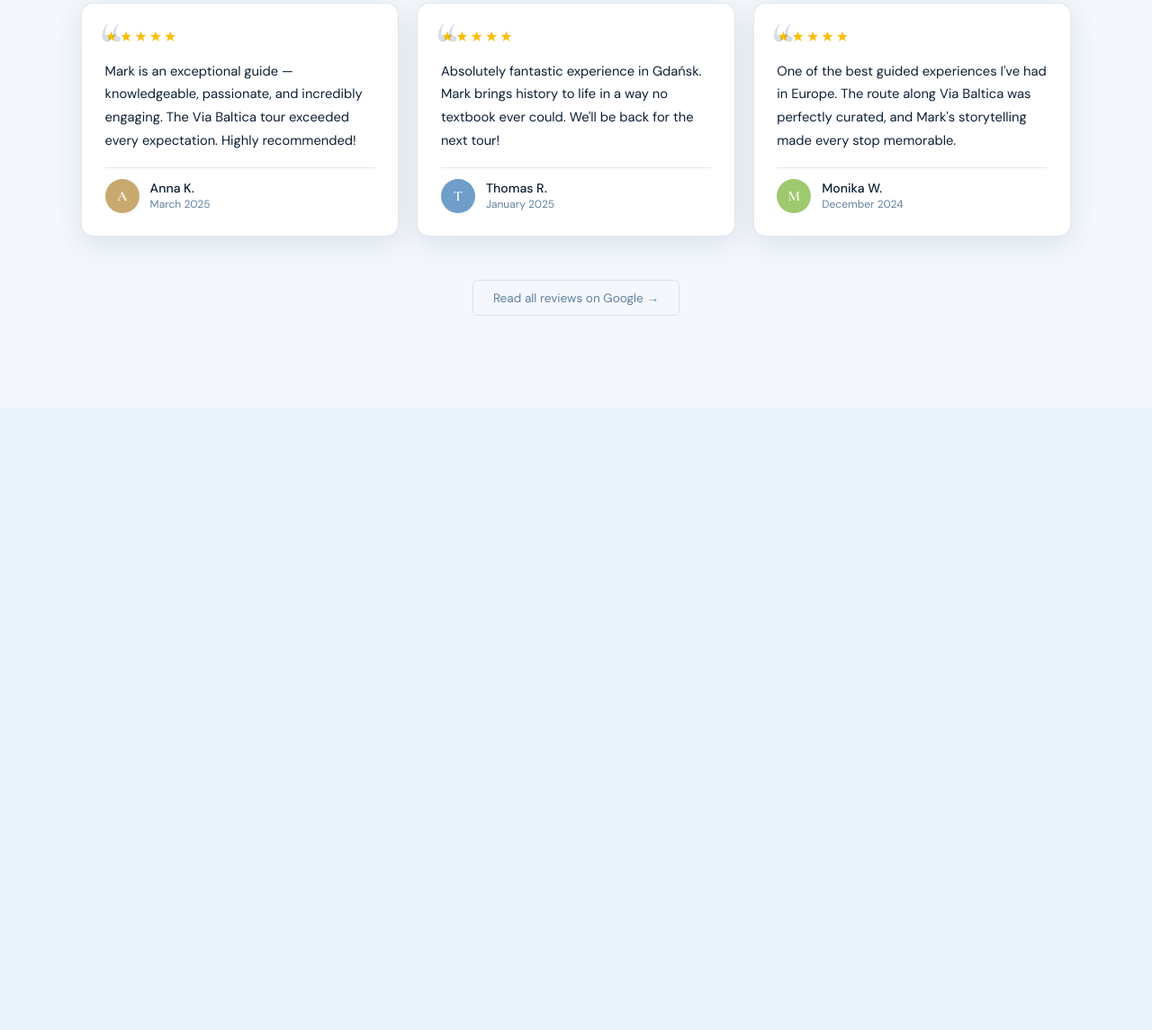
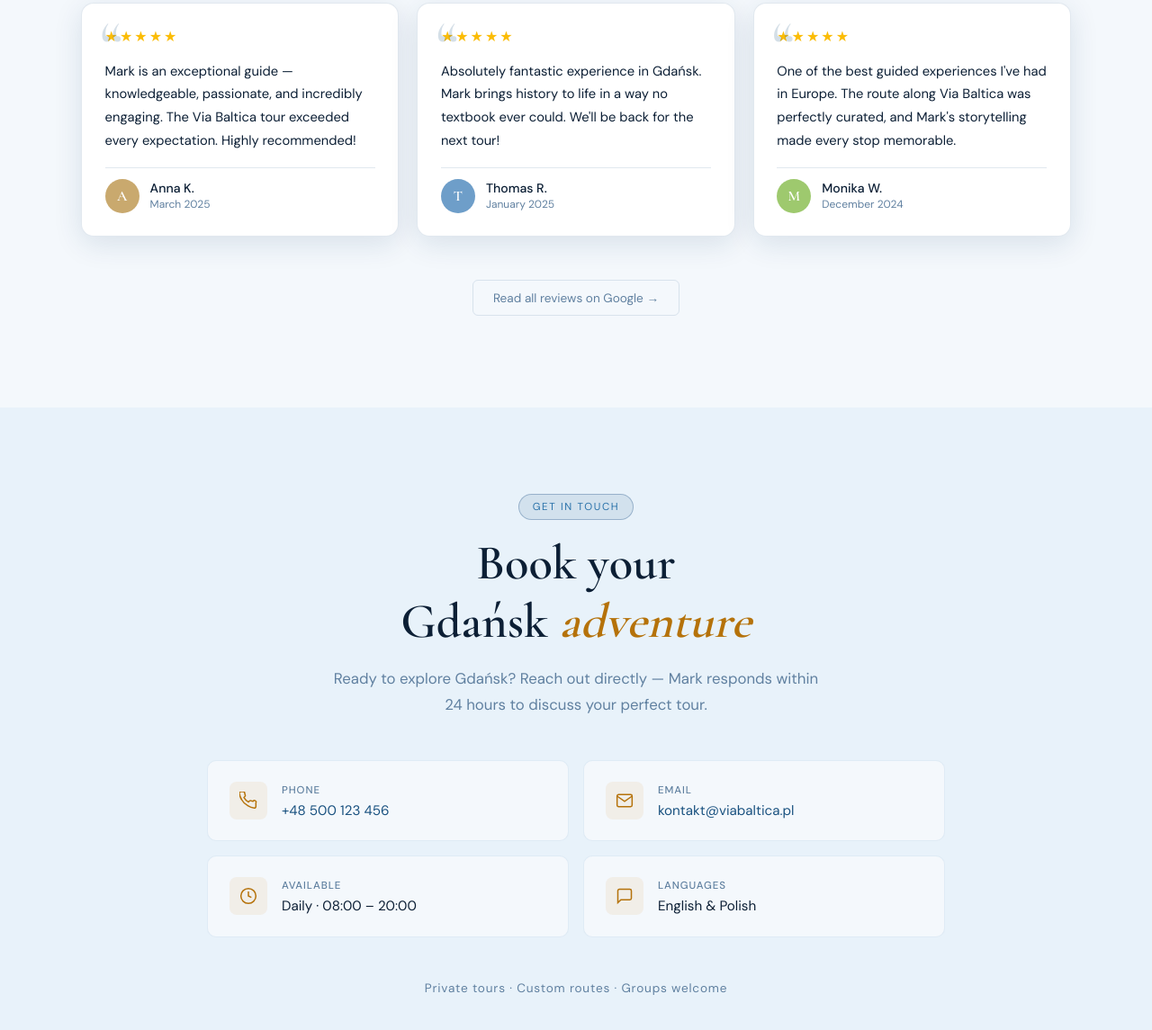
Before and after one commit to PierreSimonDeLaplace/ViaBaltica, a website built with Vite: page index.html in a window 1280 px wide. Shown: the part 2798-3943 px from the top of the page at 90% size. Before the commit the page ends 3251 px from the top, so only its background shows below. Built offline with nearby package versions, Linux system fonts and the light colour scheme.

Commit message:
Add `contact` section

```diff
--- a/src/components/about/about.html
+++ b/src/components/about/about.html
@@ -148,7 +148,7 @@
 
       <div class="about-cta">
         <a href="#trips" class="btn-primary" data-i18n="about.ctaTours">Browse Tours</a>
-        <a href="#"      class="btn-outline" data-i18n="about.ctaContact">Get in touch</a>
+        <a href="#contact" class="btn-outline" data-i18n="about.ctaContact">Get in touch</a>
       </div>
     </div>
 
--- /dev/null
+++ b/src/components/contact/contact.css
@@ -0,0 +1,131 @@
+.contact-section {
+  padding: 6rem 1.5rem;
+  background: var(--bg);
+  scroll-margin-top: var(--nav-height);
+}
+
+.contact-inner {
+  max-width: 820px;
+  margin: 0 auto;
+  display: flex;
+  flex-direction: column;
+  gap: 3rem;
+}
+
+.contact-header {
+  display: flex;
+  flex-direction: column;
+  align-items: center;
+  gap: 1rem;
+  text-align: center;
+}
+
+.contact-header h2 {
+  font-family: 'Cormorant Garamond', serif;
+  font-size: clamp(2.2rem, 5vw, 3.4rem);
+  font-weight: 600;
+  color: var(--text);
+  line-height: 1.2;
+}
+
+.contact-header h2 em {
+  color: var(--accent);
+  font-style: italic;
+}
+
+.contact-lead {
+  max-width: 540px;
+  color: var(--muted);
+  font-size: 1.05rem;
+  line-height: 1.7;
+}
+
+.contact-grid {
+  display: grid;
+  grid-template-columns: 1fr 1fr;
+  gap: 1rem;
+}
+
+.contact-card {
+  display: flex;
+  align-items: flex-start;
+  gap: 1rem;
+  padding: 1.4rem 1.5rem;
+  background: var(--surface);
+  border: 1px solid rgba(74, 143, 192, 0.12);
+  border-radius: 10px;
+  transition: border-color 0.25s ease, transform 0.25s ease;
+}
+
+.contact-card:hover {
+  border-color: rgba(74, 143, 192, 0.3);
+  transform: translateY(-2px);
+}
+
+.contact-card-icon {
+  flex-shrink: 0;
+  width: 42px;
+  height: 42px;
+  display: flex;
+  align-items: center;
+  justify-content: center;
+  background: rgba(212, 146, 58, 0.1);
+  border-radius: 8px;
+  color: var(--accent);
+}
+
+.contact-card-icon svg {
+  width: 20px;
+  height: 20px;
+}
+
+.contact-card-content {
+  display: flex;
+  flex-direction: column;
+  gap: 0.3rem;
+  min-width: 0;
+  padding-top: 0.15rem;
+}
+
+.contact-card-label {
+  font-size: 0.72rem;
+  text-transform: uppercase;
+  letter-spacing: 0.08em;
+  color: var(--muted);
+  font-weight: 500;
+}
+
+.contact-card-value {
+  font-size: 0.95rem;
+  color: var(--text);
+  line-height: 1.4;
+}
+
+.contact-link {
+  color: var(--blue);
+  text-decoration: none;
+  font-size: 0.95rem;
+  transition: color 0.2s ease;
+  word-break: break-all;
+}
+
+.contact-link:hover {
+  color: var(--accent);
+}
+
+.contact-note {
+  text-align: center;
+  color: var(--muted);
+  font-size: 0.85rem;
+  letter-spacing: 0.06em;
+}
+
+@media (max-width: 560px) {
+  .contact-section {
+    padding: 4rem 1.2rem;
+  }
+
+  .contact-grid {
+    grid-template-columns: 1fr;
+  }
+}
--- /dev/null
+++ b/src/components/contact/contact.html
@@ -0,0 +1,67 @@
+<section class="contact-section" id="contact">
+  <div class="contact-inner">
+
+    <div class="contact-header">
+      <span class="badge" data-i18n="contact.badge">contact.badge</span>
+      <h2 data-i18n-html="contact.heading">contact.heading</h2>
+      <p class="contact-lead" data-i18n="contact.body">contact.body</p>
+    </div>
+
+    <div class="contact-grid">
+
+      <div class="contact-card">
+        <div class="contact-card-icon">
+          <svg viewBox="0 0 24 24" fill="none" stroke="currentColor" stroke-width="1.8">
+            <path d="M22 16.92v3a2 2 0 01-2.18 2 19.79 19.79 0 01-8.63-3.07A19.5 19.5 0 013.07 10.8a19.79 19.79 0 01-3.07-8.68A2 2 0 012 0h3a2 2 0 012 1.72 12.84 12.84 0 00.7 2.81 2 2 0 01-.45 2.11L6.09 7.91a16 16 0 006 6l1.27-1.27a2 2 0 012.11-.45 12.84 12.84 0 002.81.7A2 2 0 0122 14.92z"/>
+          </svg>
+        </div>
+        <div class="contact-card-content">
+          <span class="contact-card-label" data-i18n="contact.phone.label">contact.phone.label</span>
+          <span class="contact-card-value" id="contact-phone-slot"></span>
+        </div>
+      </div>
+
+      <div class="contact-card">
+        <div class="contact-card-icon">
+          <svg viewBox="0 0 24 24" fill="none" stroke="currentColor" stroke-width="1.8">
+            <path d="M4 4h16c1.1 0 2 .9 2 2v12c0 1.1-.9 2-2 2H4c-1.1 0-2-.9-2-2V6c0-1.1.9-2 2-2z"/>
+            <polyline points="22,6 12,13 2,6"/>
+          </svg>
+        </div>
+        <div class="contact-card-content">
+          <span class="contact-card-label" data-i18n="contact.email.label">contact.email.label</span>
+          <span class="contact-card-value" id="contact-email-slot"></span>
+        </div>
+      </div>
+
+      <div class="contact-card">
+        <div class="contact-card-icon">
+          <svg viewBox="0 0 24 24" fill="none" stroke="currentColor" stroke-width="1.8">
+            <circle cx="12" cy="12" r="10"/>
+            <polyline points="12 6 12 12 16 14"/>
+          </svg>
+        </div>
+        <div class="contact-card-content">
+          <span class="contact-card-label" data-i18n="contact.hours.label">contact.hours.label</span>
+          <span class="contact-card-value" data-i18n="contact.hours.value">contact.hours.value</span>
+        </div>
+      </div>
+
+      <div class="contact-card">
+        <div class="contact-card-icon">
+          <svg viewBox="0 0 24 24" fill="none" stroke="currentColor" stroke-width="1.8">
+            <path d="M21 15a2 2 0 01-2 2H7l-4 4V5a2 2 0 012-2h14a2 2 0 012 2z"/>
+          </svg>
+        </div>
+        <div class="contact-card-content">
+          <span class="contact-card-label" data-i18n="contact.lang.label">contact.lang.label</span>
+          <span class="contact-card-value" data-i18n="contact.lang.value">contact.lang.value</span>
+        </div>
+      </div>
+
+    </div>
+
+    <p class="contact-note" data-i18n="contact.note">contact.note</p>
+
+  </div>
+</section>
--- /dev/null
+++ b/src/components/contact/contact.ts
@@ -0,0 +1,40 @@
+import html from './contact.html?raw';
+import './contact.css';
+
+export function mount(target: HTMLElement): void {
+  target.insertAdjacentHTML('beforeend', html);
+  injectPhone();
+  injectEmail();
+}
+
+function injectPhone(): void {
+  const slot = document.getElementById('contact-phone-slot');
+  if (!slot) return;
+
+  // Digits split across literals — keeps the full number out of static HTML source
+  const cc   = "+" + "4" + "8";
+  const seg1 = "5" + "0" + "0";
+  const seg2 = "1" + "2" + "3";
+  const seg3 = "4" + "5" + "6";
+
+  const a = document.createElement('a');
+  a.href      = "tel:" + cc + seg1 + seg2 + seg3;
+  a.textContent = `${cc} ${seg1} ${seg2} ${seg3}`;
+  a.className = 'contact-link';
+  slot.appendChild(a);
+}
+
+function injectEmail(): void {
+  const slot = document.getElementById('contact-email-slot');
+  if (!slot) return;
+
+  // Split to keep the full address out of static source
+  const user = "kont" + "akt";
+  const host = "viab" + "altica" + ".pl";
+
+  const a = document.createElement('a');
+  a.href      = "mail" + "to:" + user + "@" + host;
+  a.textContent = user + "@" + host;
+  a.className = 'contact-link';
+  slot.appendChild(a);
+}
--- a/src/components/nav/nav.html
+++ b/src/components/nav/nav.html
@@ -6,7 +6,7 @@
     <li><a href="#trips" data-i18n="nav.tours">Tours</a></li>
     <li><a href="#about" data-i18n="nav.about">About</a></li>
     <li><a href="#reviews" data-i18n="nav.reviews">Reviews</a></li>
-    <li><a href="#" data-i18n="nav.contact">Contact</a></li>
+    <li><a href="#contact" data-i18n="nav.contact">Contact</a></li>
   </ul>
 
   <div class="nav-cta">
@@ -32,7 +32,7 @@
       </svg>
     </button>
 
-    <a href="#" class="btn-primary" data-i18n="nav.cta">Book a Tour</a>
+    <a href="#contact" class="btn-primary" data-i18n="nav.cta">Book a Tour</a>
   </div>
 
   <!-- Visible on mobile only — quick language toggle next to the hamburger. -->
@@ -52,7 +52,7 @@
     <li><a href="#trips" data-i18n="nav.tours">Tours</a></li>
     <li><a href="#about" data-i18n="nav.about">About</a></li>
     <li><a href="#reviews" data-i18n="nav.reviews">Reviews</a></li>
-    <li><a href="#" data-i18n="nav.contact">Contact</a></li>
+    <li><a href="#contact" data-i18n="nav.contact">Contact</a></li>
   </ul>
 
   <div class="mobile-cta">
@@ -73,7 +73,7 @@
           <line x1="18.36" y1="5.64" x2="19.78" y2="4.22" />
         </svg>
       </button>
-      <a href="#" class="btn-primary" data-i18n="nav.cta">Book a Tour</a>
+      <a href="#contact" class="btn-primary" data-i18n="nav.cta">Book a Tour</a>
     </div>
   </div>
 </div>
--- a/src/locales/en.json
+++ b/src/locales/en.json
@@ -86,5 +86,16 @@
   "reviews.r2.text":  "Absolutely fantastic experience in Gdańsk. Mark brings history to life in a way no textbook ever could. We'll be back for the next tour!",
   "reviews.r2.date":  "January 2025",
   "reviews.r3.text":  "One of the best guided experiences I've had in Europe. The route along Via Baltica was perfectly curated, and Mark's storytelling made every stop memorable.",
-  "reviews.r3.date":  "December 2024"
+  "reviews.r3.date":  "December 2024",
+
+  "contact.badge":       "Get in Touch",
+  "contact.heading":     "Book your<br>Gdańsk <em>adventure</em>",
+  "contact.body":        "Ready to explore Gdańsk? Reach out directly — Mark responds within 24 hours to discuss your perfect tour.",
+  "contact.phone.label": "Phone",
+  "contact.email.label": "Email",
+  "contact.hours.label": "Available",
+  "contact.hours.value": "Daily · 08:00 – 20:00",
+  "contact.lang.label":  "Languages",
+  "contact.lang.value":  "English & Polish",
+  "contact.note":        "Private tours · Custom routes · Groups welcome"
 }
--- a/src/locales/pl.json
+++ b/src/locales/pl.json
@@ -86,5 +86,16 @@
   "reviews.r2.text":  "Fantastyczne doświadczenie w Gdańsku. Marek ożywia historię w sposób, jakiego żaden podręcznik nie jest w stanie oddać. Wrócimy na kolejną wycieczkę!",
   "reviews.r2.date":  "Styczeń 2025",
   "reviews.r3.text":  "Jedna z najlepszych wycieczek z przewodnikiem, jaką miałam w Europie. Trasa Via Baltica była perfekcyjnie zaplanowana, a opowieści Marka sprawiły, że każdy przystanek był niezapomniany.",
-  "reviews.r3.date":  "Grudzień 2024"
+  "reviews.r3.date":  "Grudzień 2024",
+
+  "contact.badge":       "Kontakt",
+  "contact.heading":     "Zarezerwuj swoją<br>gdańską <em>przygodę</em>",
+  "contact.body":        "Gotowy na odkrycie Gdańska? Skontaktuj się bezpośrednio — Marek odpowiada w ciągu 24 godzin i chętnie omówi idealną wycieczkę.",
+  "contact.phone.label": "Telefon",
+  "contact.email.label": "Email",
+  "contact.hours.label": "Dostępność",
+  "contact.hours.value": "Codziennie · 08:00 – 20:00",
+  "contact.lang.label":  "Języki",
+  "contact.lang.value":  "Angielski i Polski",
+  "contact.note":        "Wycieczki prywatne · Trasy na zamówienie · Grupy mile widziane"
 }
--- a/src/main.ts
+++ b/src/main.ts
@@ -18,6 +18,7 @@ import { mount as mountHero }    from './components/hero/hero';
 import { mount as mountAbout }   from './components/about/about';
 import { mount as mountTrips }   from './components/trips/trips';
 import { mount as mountReviews } from './components/reviews/reviews';
+import { mount as mountContact } from './components/contact/contact';
 
 import { initTheme } from './scripts/theme';
 import { initI18n }  from './scripts/i18n';
@@ -30,6 +31,7 @@ mountHero(main);
 mountAbout(main);
 mountTrips(main);
 mountReviews(main);
+mountContact(main);
 
 initTheme();
 void initI18n();
```
Also changed, not shown: src/components/trips/trips.ts (+18 -3 lines).
